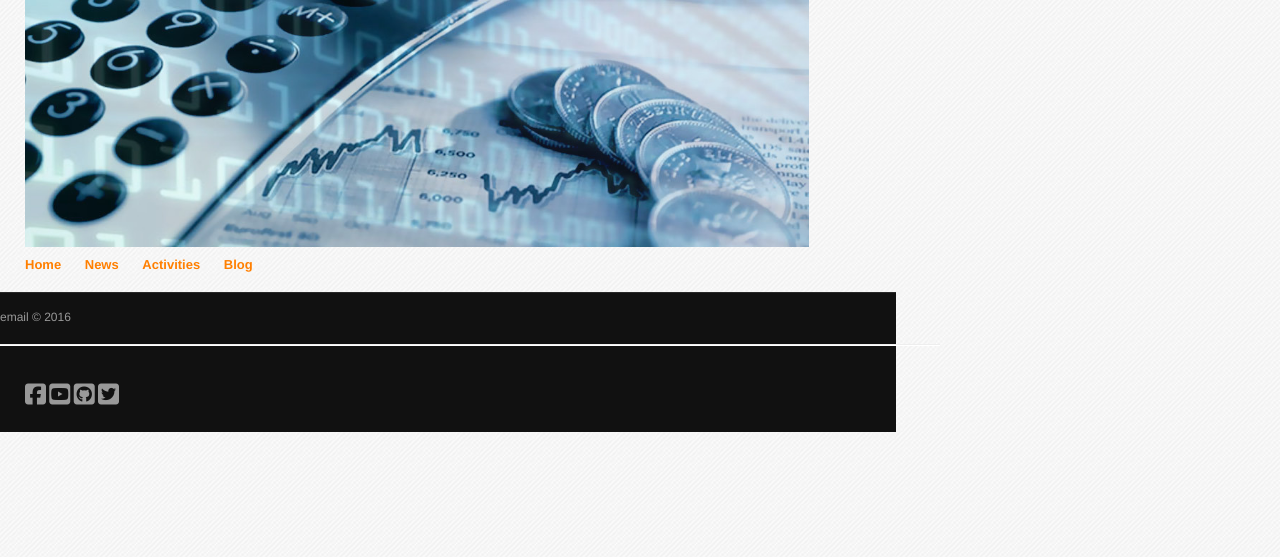
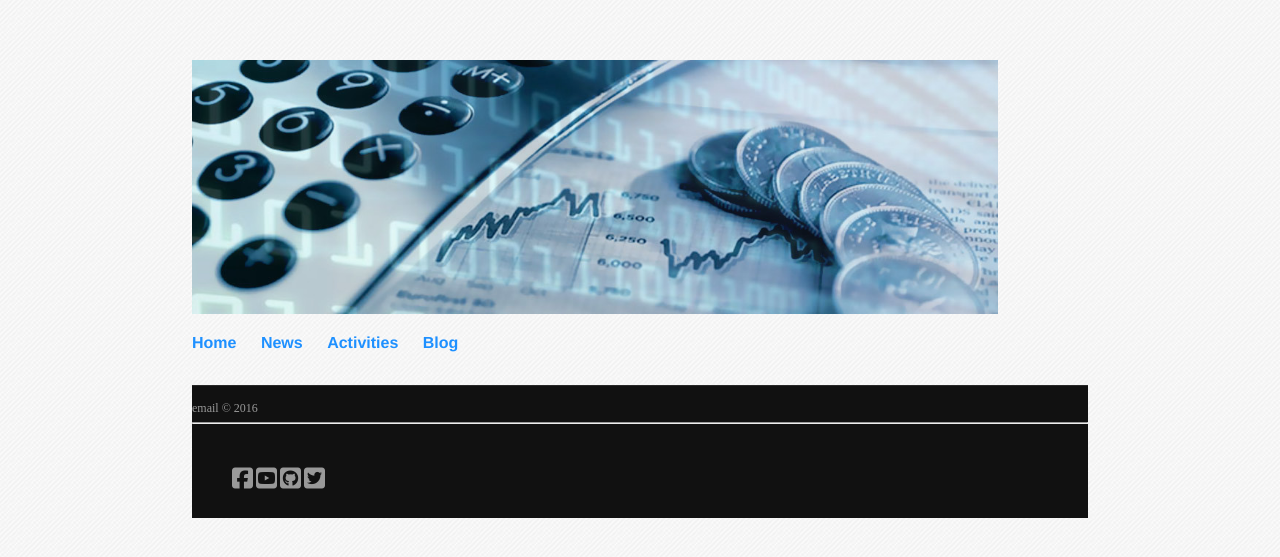
Before and after one commit to pedrocostaferreira/pedrocostaferreira.github.io, a Jekyll site: the page built from index.html, in a window 1280 px wide. Shown: the top 557 px of the page. Built offline with Jekyll 4.4.1, drawn with Linux system fonts in a browser that asks for light colours; nearby versions of some CDN libraries; library files that are not in the unit come from our copies.

Commit message:
Update default.html

```diff
--- a/_layouts/default.html
+++ b/_layouts/default.html
@@ -7,7 +7,7 @@
 			<link rel="stylesheet" type="text/css" href="/css/font-awesome.css">
 			<link rel="stylesheet" type="text/css" href="/css/font-awesome.min.css">
 			<link rel="stylesheet" href="path/to/font-awesome/css/font-awesome.min.css">
-			<link rel="stylesheet" type="text/css" href="/css/bootstrap.min.css">
+
 			<link href="http://fonts.googleapis.com/css?family=Open+Sans:400italic,600italic,400,600"rel="stylesheet">
 			<!--<link href="/css/font-awesome.css" rel="stylesheet">-->
 		</head>
```
